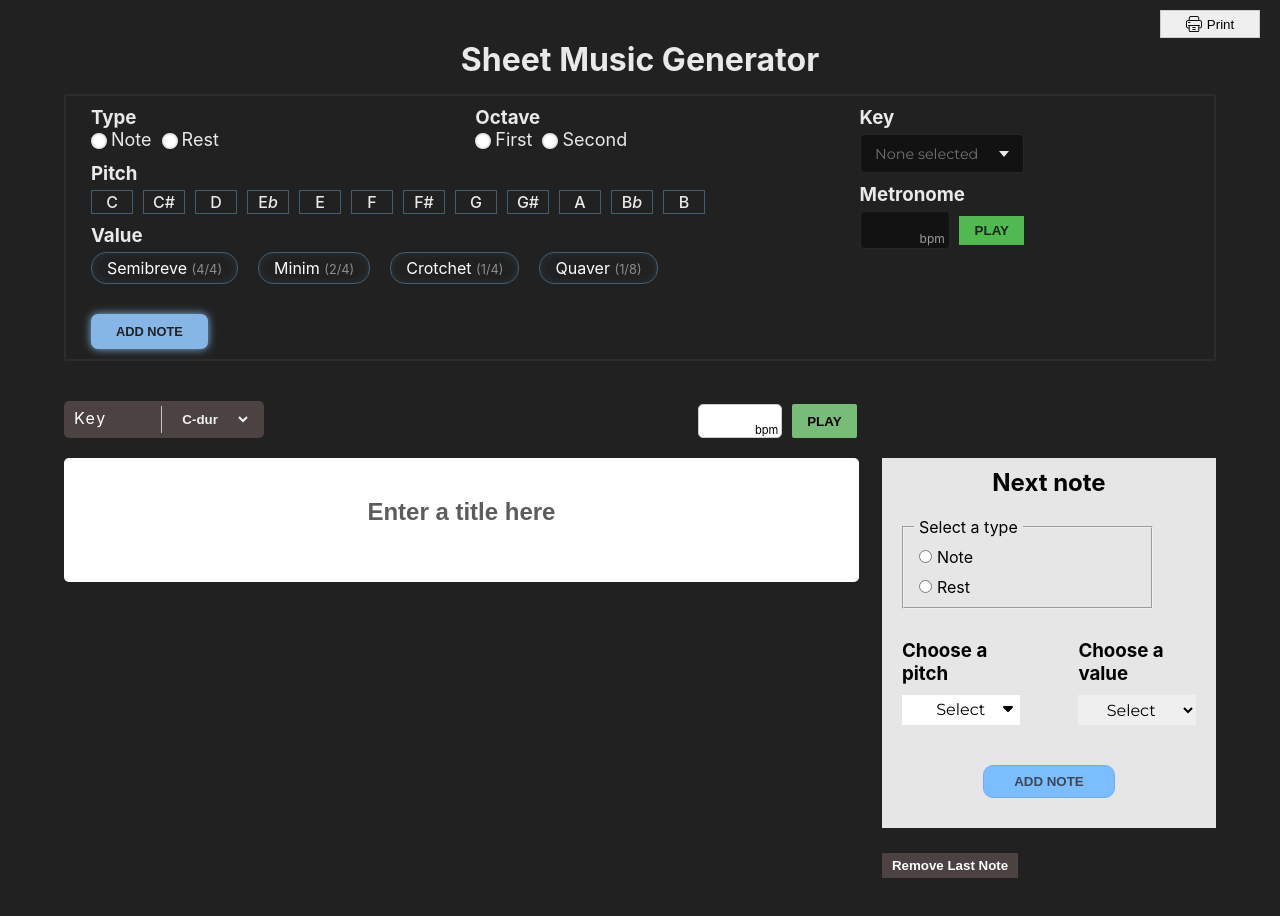
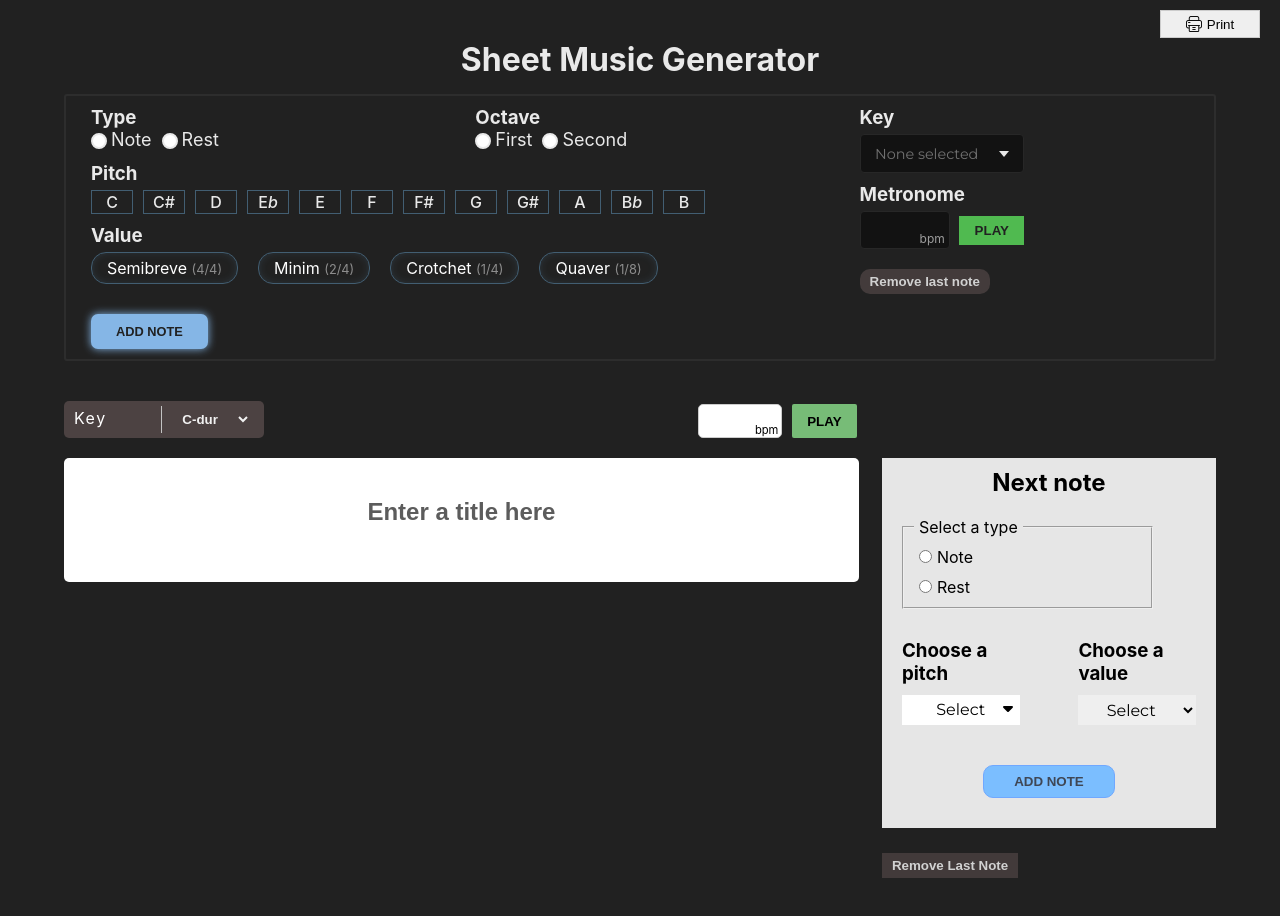
Before and after one commit to KamilSajdera/Notes-Generator, a React (Create React App) app: page / in a window 1280 px wide. Shown: the top 916 px of the page. Built offline with nearby package versions, Linux system fonts and the light colour scheme; a web font is replaced by a local one.

Commit message:
Added remove last note button

```diff
--- a/src/components/header/NotesToolbar.css
+++ b/src/components/header/NotesToolbar.css
@@ -204,3 +204,25 @@
 #second_octave:checked ~ .label-for-radio::after {
   width: 100%;
 }
+
+.remove-last-note {
+  margin-top: 20px;
+  outline: none;
+  border: none;
+  padding: 5px 10px;
+  background: #4c4242;
+  color: #fefefe;
+  font-weight: 600;
+  transition: all 100ms ease-in-out;
+  cursor: pointer;
+  border-radius: 10px;
+}
+
+.remove-last-note:hover {
+  filter: brightness(1.15);
+}
+
+.not-allowed {
+  cursor: not-allowed;
+  opacity: 0.8;
+}
--- a/src/components/header/NotesToolbar.js
+++ b/src/components/header/NotesToolbar.js
@@ -5,6 +5,7 @@ import "./NotesToolbar.css";
 import SoundChoice from "./sound-choice";
 import TypeAndOctave from "./type-and-octave-form";
 import MetronomeForm from "./metronome-form";
+import RemoveNote from "./remove-note";
 
 export default function NotesToolbar() {
   const [isSticky, setIsSticky] = useState(false);
@@ -40,6 +41,7 @@ export default function NotesToolbar() {
       <div className="helper-functions">
         <KeyOptions />
         <MetronomeForm />
+        <RemoveNote />
       </div>
     </section>
   );
--- /dev/null
+++ b/src/components/header/remove-note.js
@@ -0,0 +1,26 @@
+import { useContext } from "react";
+
+import NotesContext from "../../store/notes-context";
+
+export default function RemoveNote() {
+  const ctx = useContext(NotesContext);
+
+  const removeNoteHandler = () => {
+    if (ctx.notes.length === 0) return;
+
+    ctx.onRemoveNote();
+  };
+  return (
+    <div className="toolbar-row">
+      <button
+        className={`remove-last-note ${
+          ctx.notes.length > 0 ? "" : "not-allowed"
+        }`}
+        type="button"
+        onClick={removeNoteHandler}
+      >
+        Remove last note
+      </button>
+    </div>
+  );
+}
```
